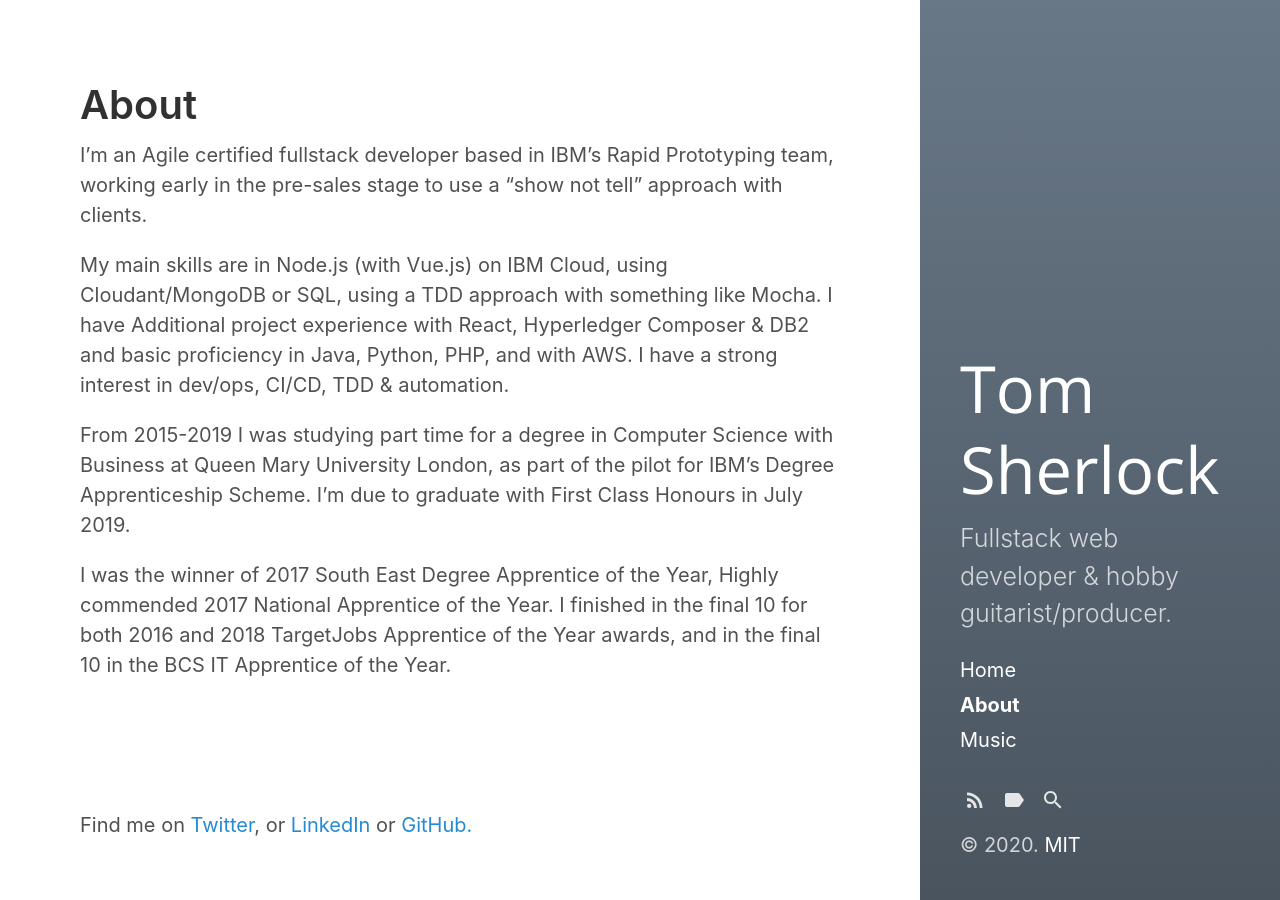
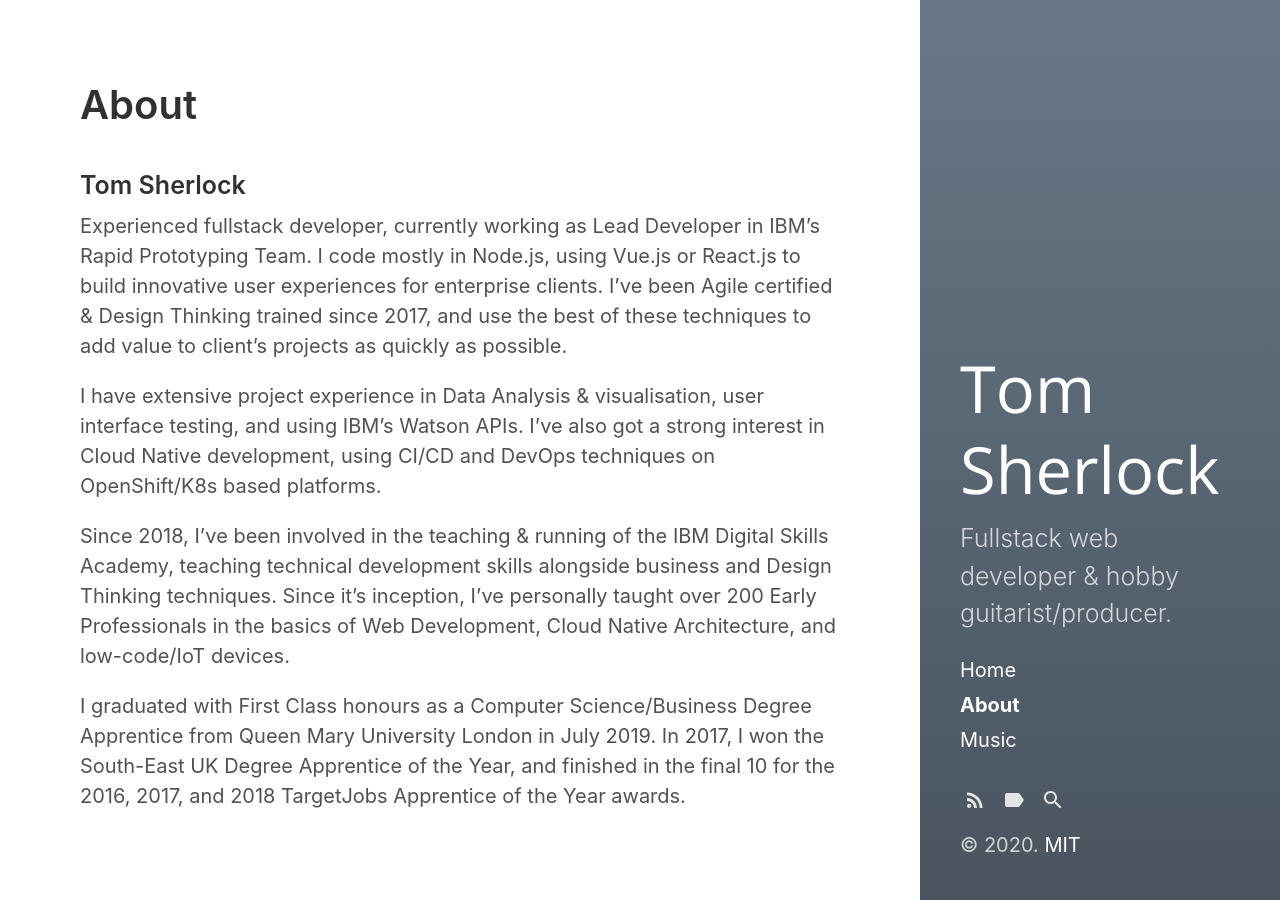
Before and after one commit to tomsherlocked/site, a Jekyll site: the page built from about.md, in a window 1280 px wide. Built offline with Jekyll 4.4.1, drawn with Linux system fonts in a browser that asks for light colours.

Commit message:
updated about

```diff
--- a/about.md
+++ b/about.md
@@ -3,10 +3,13 @@
 title: About
 sidebar_link: true
 ---
-I’m an Agile certified fullstack developer based in IBM’s Rapid Prototyping team, working early in the pre-sales stage to use a “show not tell” approach with clients.
 
-My main skills are in Node.js (with Vue.js) on IBM Cloud, using Cloudant/MongoDB or SQL, using a TDD approach with something like Mocha. I have Additional project experience with React, Hyperledger Composer & DB2 and basic proficiency in Java, Python, PHP, and with AWS. I have a strong interest in dev/ops, CI/CD, TDD & automation.
+### Tom Sherlock
 
-From 2015-2019 I was studying part time for a degree in Computer Science with Business at Queen Mary University London, as part of the pilot for IBM's Degree Apprenticeship Scheme. I'm due to graduate with First Class Honours in July 2019.
+Experienced fullstack developer, currently working as Lead Developer in IBM's Rapid Prototyping Team. I code mostly in Node.js, using Vue.js or React.js to build innovative user experiences for enterprise clients. I've been Agile certified & Design Thinking trained since 2017, and use the best of these techniques to add value to client's projects as quickly as possible.
 
-I was the winner of 2017 South East Degree Apprentice of the Year, Highly commended 2017 National Apprentice of the Year. I finished in the final 10 for both 2016 and 2018 TargetJobs Apprentice of the Year awards, and in the final 10 in the BCS IT Apprentice of the Year.
+I have extensive project experience in Data Analysis & visualisation, user interface testing, and using IBM's Watson APIs. I've also got a strong interest in Cloud Native development, using CI/CD and DevOps techniques on OpenShift/K8s based platforms.
+
+Since 2018, I've been involved in the teaching & running of the IBM Digital Skills Academy, teaching technical development skills alongside business and Design Thinking techniques. Since it's inception, I've personally taught over 200 Early Professionals in the basics of Web Development, Cloud Native Architecture, and low-code/IoT devices.
+
+I graduated with First Class honours as a Computer Science/Business Degree Apprentice from Queen Mary University London in July 2019. In 2017, I won the South-East UK Degree Apprentice of the Year, and finished in the final 10 for the 2016, 2017, and 2018 TargetJobs Apprentice of the Year awards.
```
